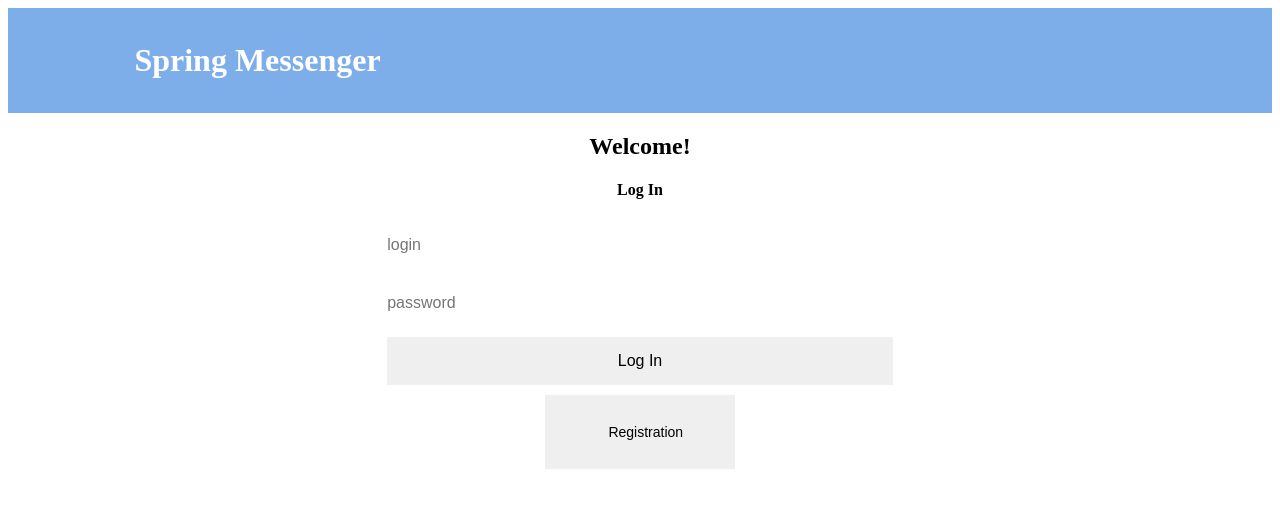
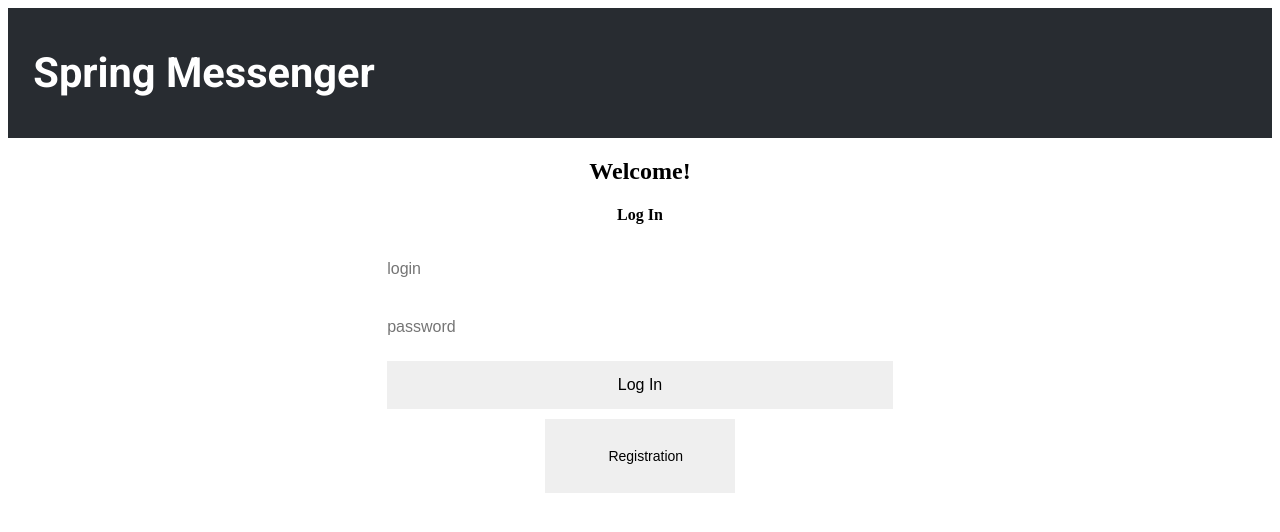
Before and after one commit to nicknaz/spring-messenger, a React (Create React App) app in the folder front/: page / in a window 1280 px wide. Shown: the top 532 px of the page. Built offline with nearby package versions, Linux system fonts and the light colour scheme.

Commit message:
fix: visual for header, redirect to /profile for test

```diff
--- a/front/src/App.tsx
+++ b/front/src/App.tsx
@@ -1,6 +1,6 @@
 import Header from "./components/Header";
 import React, {FC, useContext, useEffect} from "react";
-import {BrowserRouter as Router, Routes, Route} from "react-router-dom";
+import {BrowserRouter as Router, Routes, Route, Navigate} from "react-router-dom";
 import './css/App.css';
 import WelcomePage from "./Pages/WelcomePage/WelcomePage";
 import ProfilePage from "./Pages/ProfilePage/ProfilePage";
@@ -37,7 +37,7 @@ const App: FC = () => {
     <Router>
       <Header />
       <Routes>
-        <Route path="/" element={store.isAuth ? <ProfilePage /> : <WelcomePage />}/>
+        <Route path="/" element={store.isAuth ? <Navigate to="/profile" />: <WelcomePage />}/>
 
         <Route path="/profile" element={<ProfilePage />}/>
       </Routes>
--- a/front/src/Pages/WelcomePage/RegistrationForm.tsx
+++ b/front/src/Pages/WelcomePage/RegistrationForm.tsx
@@ -18,7 +18,7 @@ const RegistrationForm: FC = () => {
         <input placeholder="email" onChange={(e) => setEmail(e.target.value)}></input>
         <input placeholder="password" type="password" onChange={(e) => setPassword(e.target.value)}></input>
         <input placeholder="password" type="password" onChange={(e) => setSecondPassword(e.target.value)}></input>
-        <button type="button" onClick={() => password == secondPassword ? store.registration(username, password, email) : alert("Password")} >Registration</button>
+        <button type="button" onClick={() => password == secondPassword ? store.registration(username, password, email) : alert("Пароли не совпадают!")} >Registration</button>
     </form>
     )
 
--- a/front/src/components/Header.tsx
+++ b/front/src/components/Header.tsx
@@ -1,17 +1,20 @@
 import React, {FC, useContext, useState} from "react";
-import axios from "axios";
 import { Context } from "../";
-import { observe } from "mobx";
 import {observer} from "mobx-react-lite";
 
 const Header: FC = () => {
     const {store} = useContext(Context);
 
     return (
-        <header className="header">
-            <h1>Spring Messenger</h1>
-            {store.isAuth ? <button onClick={store.logout}>Logout</button> : <div></div>}
-        </header>
+        <div className="header">
+            <div className="logo">
+                <h1>Spring Messenger</h1>
+            </div>
+
+            <div className="topMenu">
+                {store.isAuth ? <button id="logout" onClick={store.logout}>Logout</button> : <div></div>}
+            </div>
+        </div>
     )
 }
 
--- a/front/src/css/App.css
+++ b/front/src/css/App.css
@@ -1,11 +1,36 @@
+@import url('https://fonts.googleapis.com/css2?family=Roboto:ital,wght@0,100;0,300;0,400;0,500;0,700;0,900;1,100;1,300;1,400;1,500;1,700;1,900&display=swap');
+
 .App {
   text-align: center;
 }
 
 .header {
-  padding: 1% 0% 1% 10%;
-  background-color: #7eaee9;
+  display: flex;
+  padding: 1% 0% 1% 2%;
+  background-color: #282c31;
+}
+
+.logo {
+  display: inline;
+  font-family: 'Roboto';
+  font-size: 130%;
   color: white;
+  width: 30%;
+}
+
+.topMenu {
+  display: flex;
+  align-items: center;
+  justify-content: flex-end;
+  width: 68%;
+}
+
+.topMenu button {
+  float: left;
+  padding: 15px 5%;
+  outline: none;
+  border: 0;
+  font-size: 16px;
 }
 
 @media (prefers-reduced-motion: no-preference) {
--- a/front/src/http/index.ts
+++ b/front/src/http/index.ts
@@ -1,7 +1,7 @@
 import axios from "axios";
 import { AuthResponse } from "../models/AuthReaponse";
 
-export const SERVER_URL = `http://localhost:5600/messenger`;
+export const SERVER_URL = `https://petbrager.ru/inapi/`;
 
 const $api = axios.create({
     withCredentials: true,
```
